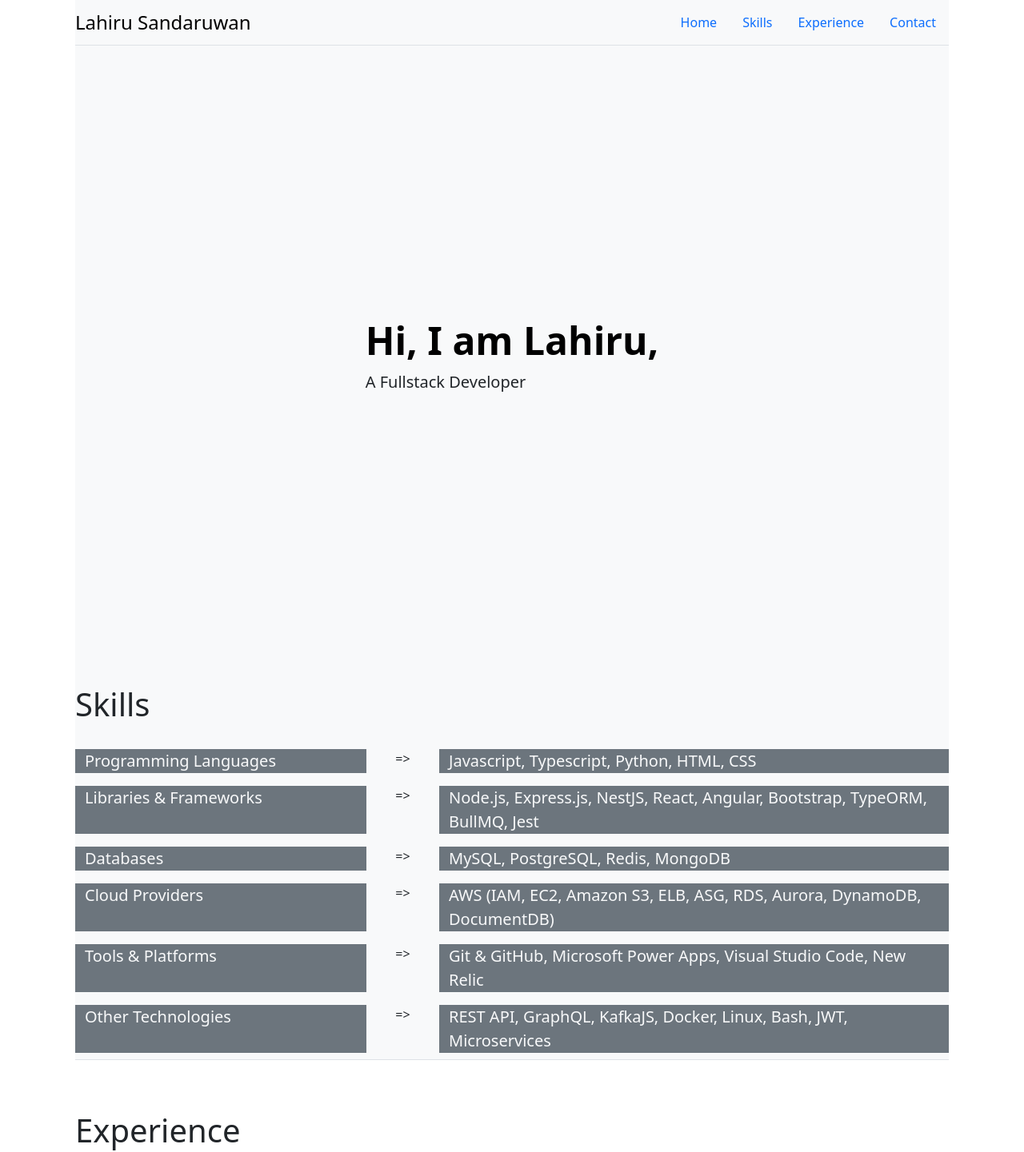
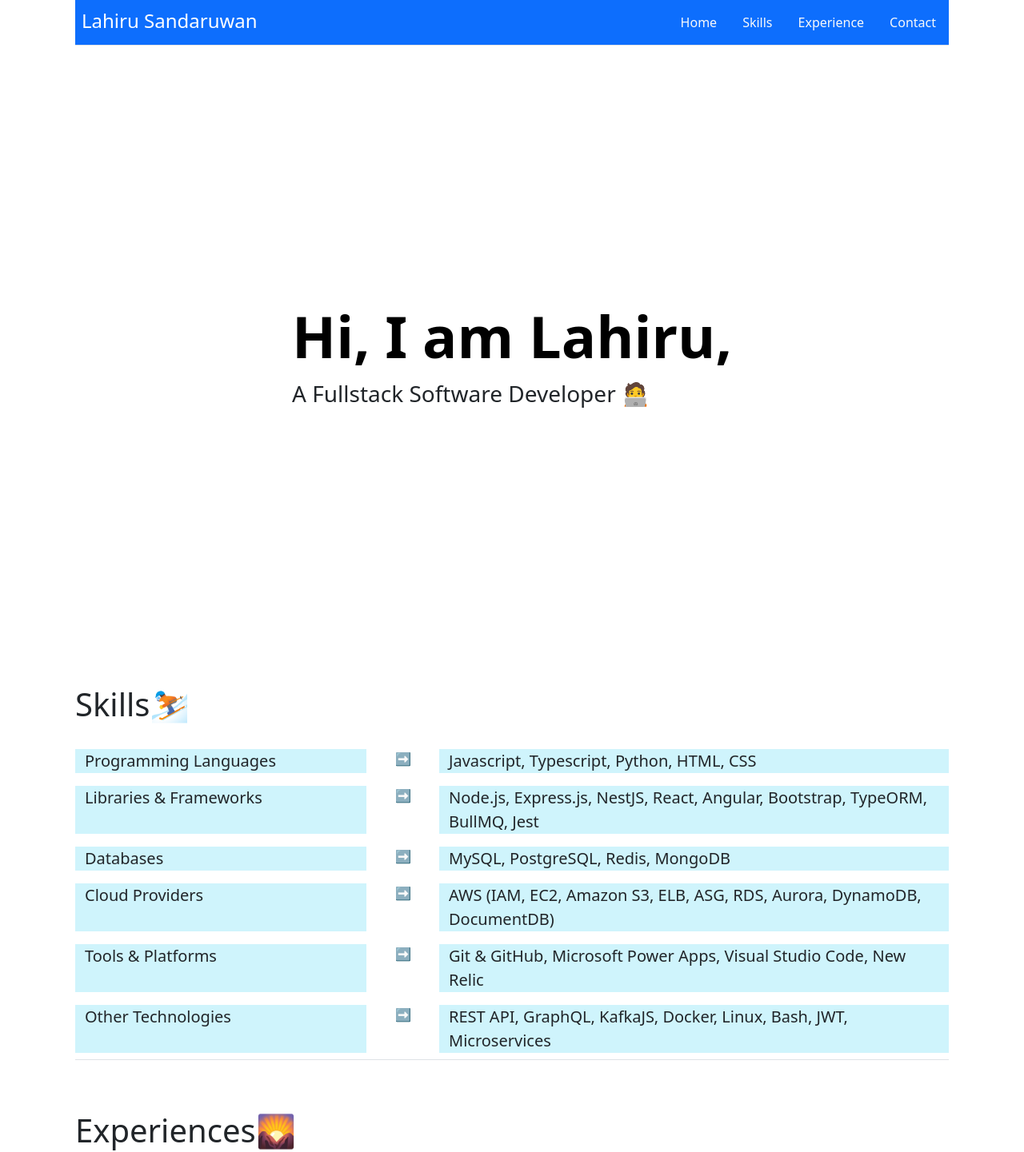
Before and after one commit to iamlahiru95/portfolio, a plain HTML site: page index.html in a window 1280 px wide. Shown: the top 1441 px of the page at 80% size. Drawn offline with nearby package versions, Linux system fonts and the light colour scheme.

Commit message:
added emojis change bg color

```diff
--- a/index.html
+++ b/index.html
@@ -4,8 +4,6 @@
     <meta charset="utf-8" />
     <title>Lahiru Sandaruwan</title>
     <meta content="width=device-width, initial-scale=1.0" name="viewport" />
-    <meta content="Resume Website Template Free Download" name="keywords" />
-    <meta content="Resume Website Template Free Download" name="description" />
 
     <!-- Favicon -->
     <link href="img/favicon.ico" rel="icon" />
@@ -25,92 +23,96 @@
   <body>
     <div class="container px-4">
       <!-- Header -->
-      <div class="sticky-top bg-light">
+      <div class="sticky-top bg-primary">
         <header
           class="d-flex flex-wrap justify-content-center py-2 border-bottom"
         >
-          <a
-            href="/"
-            class="d-flex align-items-center mb-3 mb-md-0 me-md-auto link-body-emphasis text-decoration-none"
-          >
-            <span class="fs-4">Lahiru Sandaruwan</span>
-          </a>
-
+          <p class="d-flex h1 fs-4 mb-md-0 me-md-auto py-1 px-2 text-white">
+            Lahiru Sandaruwan
+          </p>
           <ul class="nav nav-pills">
-            <li class="nav-item"><a href="#home" class="nav-link">Home</a></li>
-            <li class="nav-item"><a href="#" class="nav-link">Skills</a></li>
             <li class="nav-item">
-              <a href="#experience" class="nav-link">Experience</a>
+              <a href="#home" class="nav-link link-light">Home</a>
             </li>
-            <li class="nav-item"><a href="#" class="nav-link">Contact</a></li>
+            <li class="nav-item">
+              <a href="#skills" class="nav-link link-light">Skills</a>
+            </li>
+            <li class="nav-item">
+              <a href="#experiences" class="nav-link link-light">Experience</a>
+            </li>
+            <li class="nav-item">
+              <a href="#" class="nav-link link-light">Contact</a>
+            </li>
           </ul>
         </header>
       </div>
 
       <!-- Legend -->
-      <div id="home" class="bg-light">
+      <div id="home">
         <div class="d-flex justify-content-center align-items-center vh-100">
           <div class="px-4">
-            <h1 class="display-5 fw-bold text-body-emphasis">
+            <h1 class="display-2 fw-bold text-body-emphasis">
               Hi, I am Lahiru,
             </h1>
-            <p class="lead mb-4">A Fullstack Developer</p>
+            <p class="lead mb-4 fs-3">A Fullstack Software Developer 🧑‍💻</p>
           </div>
         </div>
       </div>
 
       <!-- Skills -->
-      <div id="skils" class="bg-light border-bottom ">
-        <h1 class="mb-4">Skills</h1>
+      <div id="skills" class="border-bottom">
+        <h1 class="mb-4">Skills⛷️</h1>
         <div class="row py-2 p-0 m-0">
-          <div class="col-4 fs-5 bg-secondary text-light">
+          <div class="col-4 fs-5 bg-secondary bg-info-subtle">
             Programming Languages
           </div>
-          <div class="col-1 text-center">=></div>
-          <div class="col-7 fs-5 bg-secondary text-light">
+          <div class="col-1 text-center">➡️</div>
+          <div class="col-7 fs-5 bg-secondary bg-info-subtle">
             Javascript, Typescript, Python, HTML, CSS
           </div>
         </div>
         <div class="row py-2 p-0 m-0">
-          <div class="col-4 fs-5 bg-secondary text-light">
+          <div class="col-4 fs-5 bg-secondary bg-info-subtle">
             Libraries & Frameworks
           </div>
-          <div class="col-1 text-center">=></div>
-          <div class="col-7 fs-5 bg-secondary text-light">
+          <div class="col-1 text-center">➡️</div>
+          <div class="col-7 fs-5 bg-secondary bg-info-subtle">
             Node.js, Express.js, NestJS, React, Angular, Bootstrap, TypeORM,
             BullMQ, Jest
           </div>
         </div>
         <div class="row py-2 p-0 m-0">
-          <div class="col-4 fs-5 bg-secondary text-light">Databases</div>
-          <div class="col-1 text-center">=></div>
-          <div class="col-7 fs-5 bg-secondary text-light">
+          <div class="col-4 fs-5 bg-secondary bg-info-subtle">Databases</div>
+          <div class="col-1 text-center">➡️</div>
+          <div class="col-7 fs-5 bg-secondary bg-info-subtle">
             MySQL, PostgreSQL, Redis, MongoDB
           </div>
         </div>
         <div class="row py-2 p-0 m-0">
-          <div class="col-4 fs-5 bg-secondary text-light">Cloud Providers</div>
-          <div class="col-1 text-center">=></div>
-          <div class="col-7 fs-5 bg-secondary text-light">
+          <div class="col-4 fs-5 bg-secondary bg-info-subtle">
+            Cloud Providers
+          </div>
+          <div class="col-1 text-center">➡️</div>
+          <div class="col-7 fs-5 bg-secondary bg-info-subtle">
             AWS (IAM, EC2, Amazon S3, ELB, ASG, RDS, Aurora, DynamoDB,
             DocumentDB)
           </div>
         </div>
         <div class="row py-2 p-0 m-0">
-          <div class="col-4 fs-5 bg-secondary text-light">
+          <div class="col-4 fs-5 bg-secondary bg-info-subtle">
             Tools & Platforms
           </div>
-          <div class="col-1 text-center">=></div>
-          <div class="col-7 fs-5 bg-secondary text-light">
+          <div class="col-1 text-center">➡️</div>
+          <div class="col-7 fs-5 bg-secondary bg-info-subtle">
             Git & GitHub, Microsoft Power Apps, Visual Studio Code, New Relic
           </div>
         </div>
         <div class="row py-2 p-0 m-0">
-          <div class="col-4 fs-5 bg-secondary text-light">
+          <div class="col-4 fs-5 bg-secondary bg-info-subtle">
             Other Technologies
           </div>
-          <div class="col-1 text-center">=></div>
-          <div class="col-7 fs-5 bg-secondary text-light">
+          <div class="col-1 text-center">➡️</div>
+          <div class="col-7 fs-5 bg-secondary bg-info-subtle">
             REST API, GraphQL, KafkaJS, Docker, Linux, Bash, JWT, Microservices
           </div>
         </div>
@@ -118,7 +120,7 @@
 
       <!-- Experience -->
       <div class="mt-5 pt-3">
-        <h2 id="experience" class="h1 mb-3">Experience</h2>
+        <h2 id="experiences" class="h1 mb-3">Experiences🌄</h2>
         <div>
           <h1 class="h5 fw-bold text-body-emphasis">
             Associate Consultant - Technology, Virtusa Pvt. Ltd. (Jan 2024 -
```
